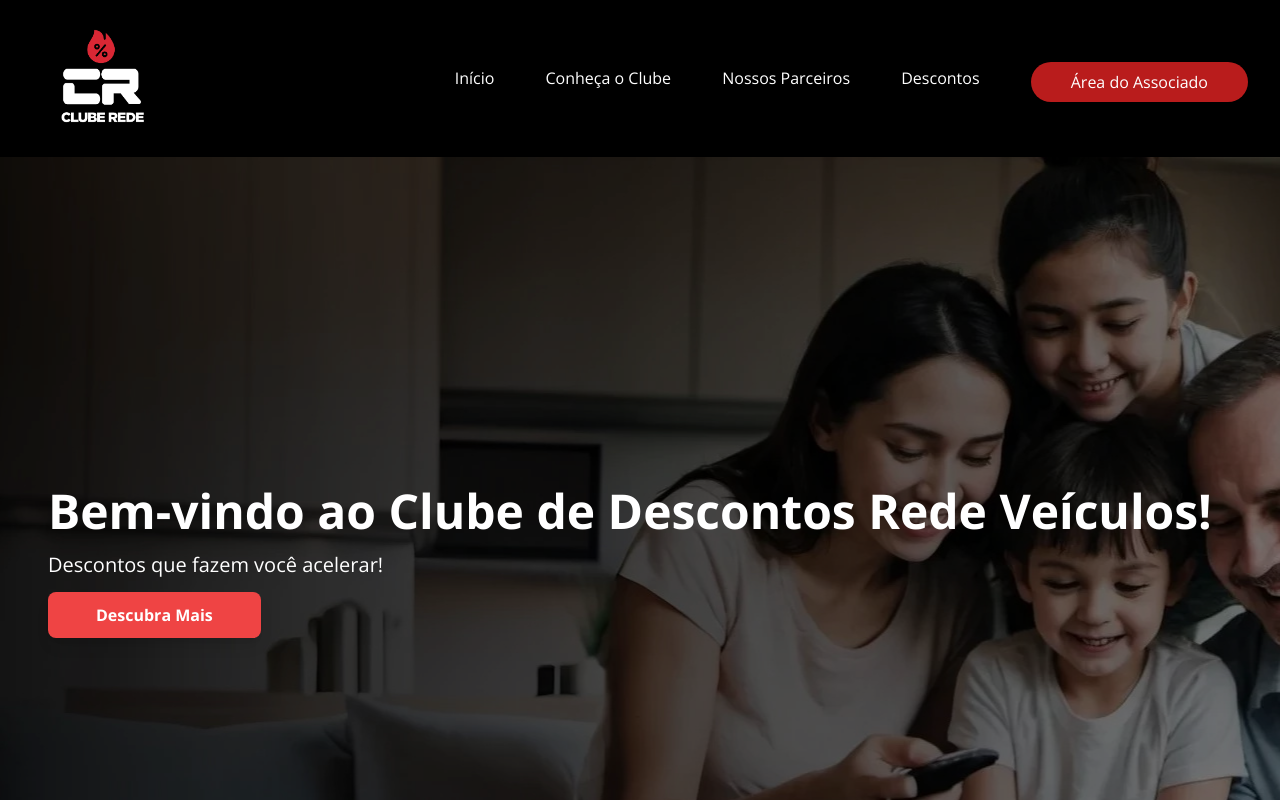
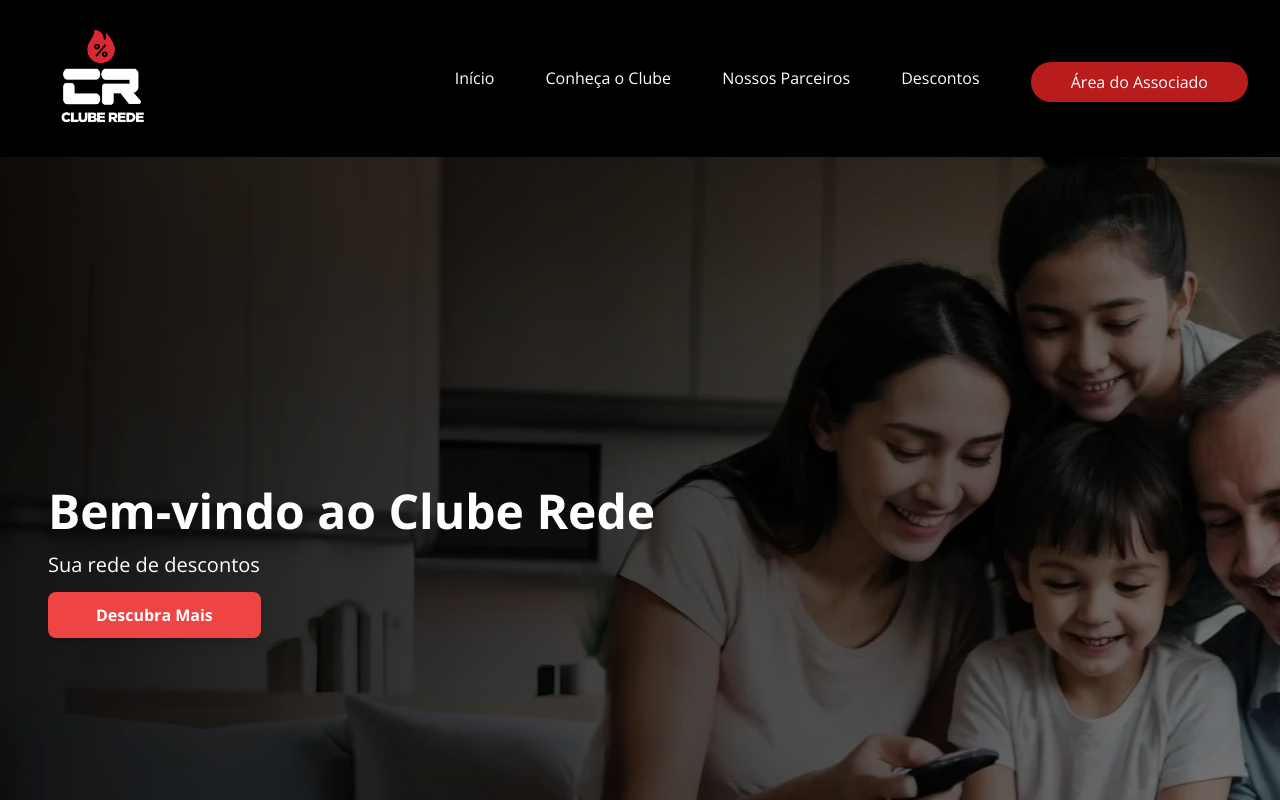
Before and after one commit to marceloaaguilar/clubeRede, a Next.js app: page / in a window 1280 px wide. Shown: the top 800 px of the page. Built offline with nearby package versions, Linux system fonts and the light colour scheme.

Commit message:
Correções

```diff
--- a/next.config.mjs
+++ b/next.config.mjs
@@ -1,4 +1,6 @@
 /** @type {import('next').NextConfig} */
-const nextConfig = {};
+const nextConfig = {
+    experimental: { missingSuspenseWithCSRBailout: false, }
+};
 
 export default nextConfig;
--- a/package.json
+++ b/package.json
@@ -31,5 +31,8 @@
     "postcss": "^8",
     "tailwindcss": "^3.4.1",
     "typescript": "^5"
+  },
+  "browser": {
+    "crypto": false
   }
 }
--- a/src/app/page.tsx
+++ b/src/app/page.tsx
@@ -195,8 +195,8 @@ export default function Home() {
           </style>
           <div className="absolute inset-0 bg-black opacity-50"></div> {/* Overlay para melhor legibilidade do texto */}
           <div className="relative p-6 ml-6 text-left text-white">
-            <h3 className="text-3xl md:text-4xl lg:text-5xl font-bold mb-4 ">Bem-vindo ao Clube de Descontos Rede Veículos!</h3>
-            <p className="text-lg md:text-xl mb-6">Descontos que fazem você acelerar!</p>
+            <h3 className="text-3xl md:text-4xl lg:text-5xl font-bold mb-4 ">Bem-vindo ao Clube Rede</h3>
+            <p className="text-lg md:text-xl mb-6">Sua rede de descontos</p>
             <a href="#sobre" className="bg-red-500 hover:bg-red-800 text-white font-bold py-3 px-12 rounded-lg shadow-lg transition duration-300">Descubra Mais</a>
           </div>
         </div>
--- a/src/components/Discounts.tsx
+++ b/src/components/Discounts.tsx
@@ -5,7 +5,7 @@ import Image from "next/image"
 import { list } from "postcss"
 import { useRouter, useSearchParams } from 'next/navigation'
 const AES = require("crypto-js/aes")
-const CryptoJS = require("crypto-js")
+const CryptoJS = require("crypto-js");
 
 const MEMBER_DATA_HASH_URL_PARAM = 'id'
 
```
